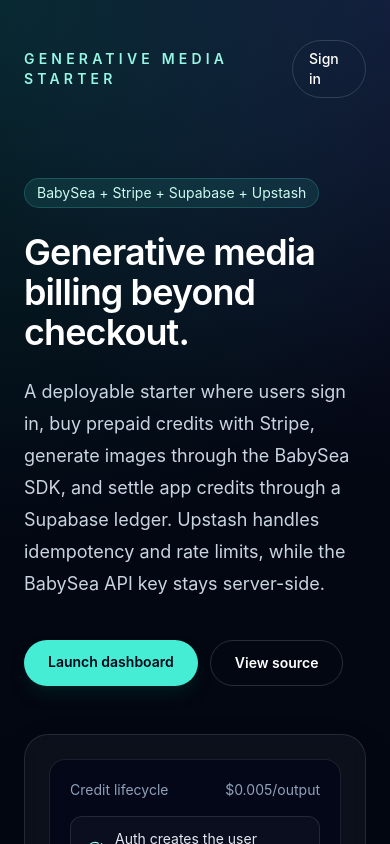
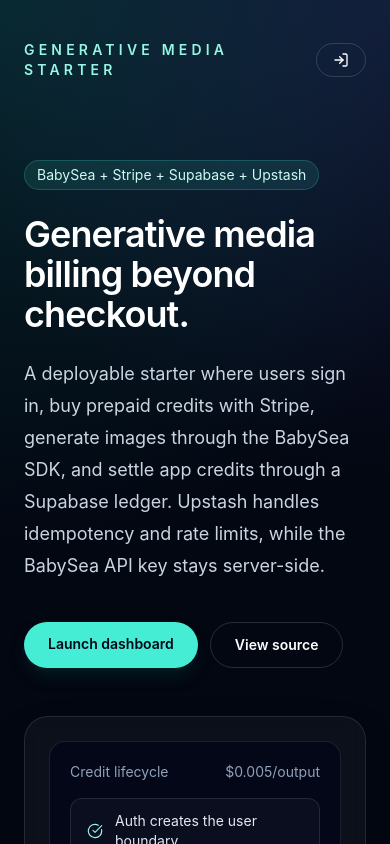
Before and after one commit to babysea-ai/generative-media-starter, a Next.js app: page / in a window 390 px wide. Shown: the top 844 px of the page. Built offline with nearby package versions, Linux system fonts and the light colour scheme; no server answers.

Commit message:
Deploy generative-media-starter OSS: 011
Publish the standalone generative-media-starter OSS. See CHANGELOG.md for the complete change summary.

```diff
--- a/app/page.tsx
+++ b/app/page.tsx
@@ -1,6 +1,6 @@
 import Link from 'next/link';
 import { redirect } from 'next/navigation';
-import { CircleCheckBig } from 'lucide-react';
+import { CircleCheckBig, LogIn } from 'lucide-react';
 
 import { GENERATION_COST_CREDITS } from '@/lib/app-config';
 import { getBabySeaModelConfig, isBabySeaConfigured } from '@/lib/babysea';
@@ -29,8 +29,10 @@
         <Link
           href="/login"
           className="rounded-full border border-white/15 px-4 py-2 text-sm font-medium text-white transition hover:border-teal-300/60 hover:bg-white/10"
+          aria-label="Sign in"
         >
-          Sign in
+          <LogIn className="size-4 sm:hidden" aria-hidden="true" />
+          <span className="hidden sm:inline">Sign in</span>
         </Link>
       </nav>
 
```
Also changed, not shown: 1 other file (tests, documents, lock files or other folders).
